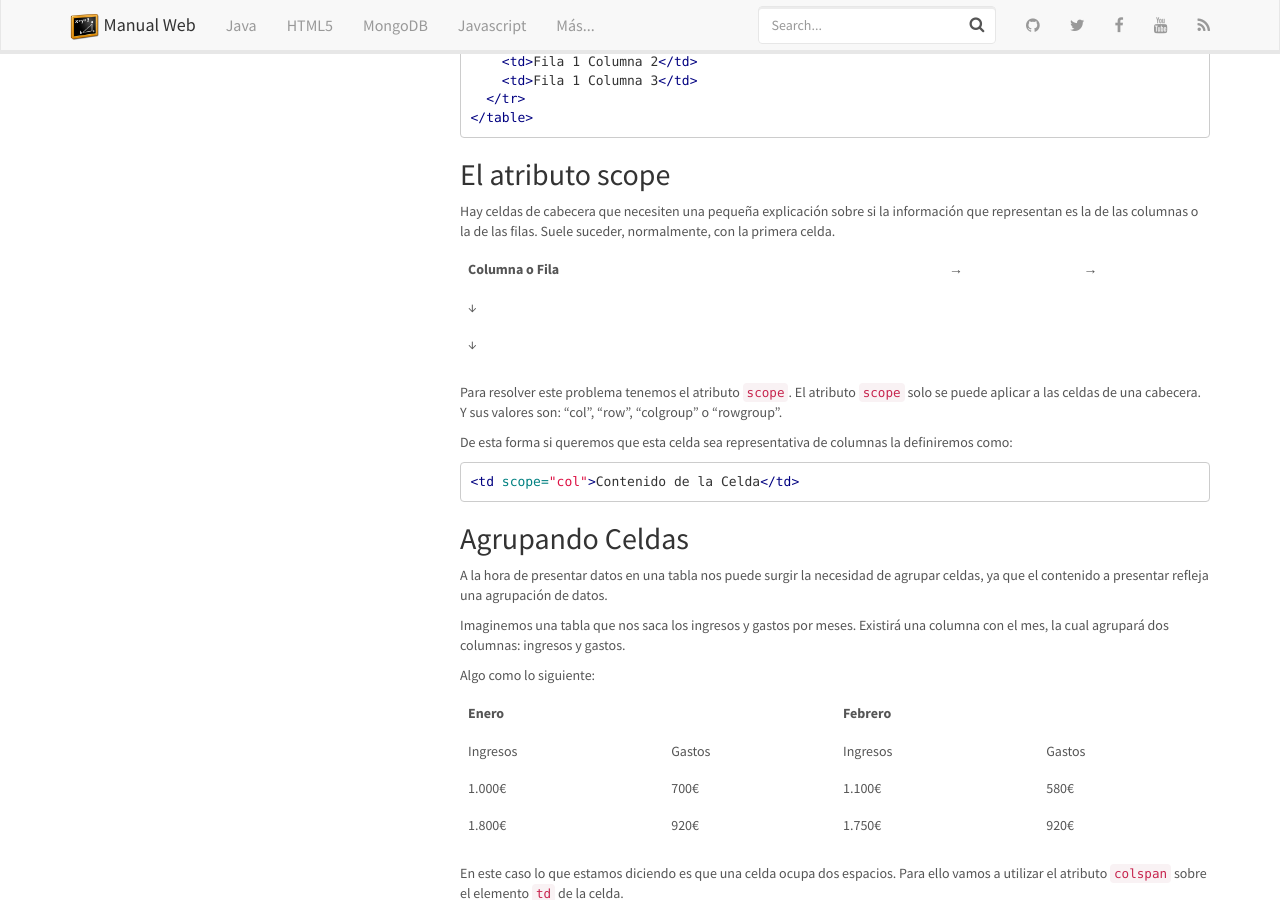
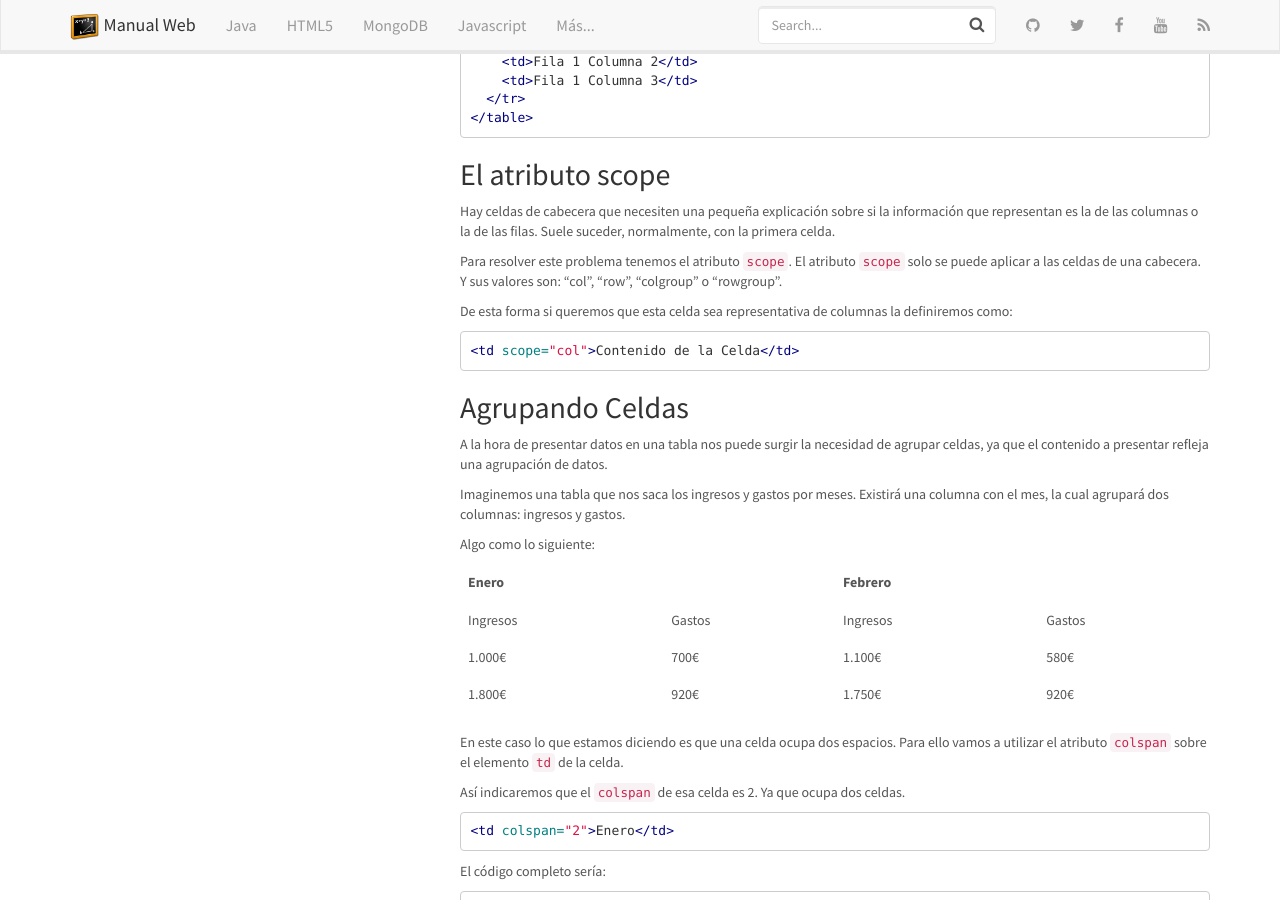
Before and after one commit to manualweb/manualweb, a Jekyll site: the page built from _html/tablas-basicas-html.md, in a window 1280 px wide and 900 px high, scrolled down 1299 px. Built offline with Jekyll 4.4.1, drawn with Linux system fonts in a browser that asks for light colours; nearby versions of some CDN libraries; comment, search, counter and statistics services are not loaded.

```diff
--- a/_html/tablas-basicas-html.md
+++ b/_html/tablas-basicas-html.md
@@ -94,12 +94,6 @@ Así, la cabecera de una tabla quedará de la siguiente forma:
 
 
 Hay celdas de cabecera que necesiten una pequeña explicación sobre si la información que representan es la de las columnas o la de las filas. Suele suceder, normalmente, con la primera celda.
-
-
-| Columna o Fila | → | → |
-| -------------- | - | - |
-| ↓              |   |   |
-| ↓              |   |   |
 
 
 Para resolver este problema tenemos el atributo [`scope`](https://w3api.com/HTML/th/scope/). El atributo [`scope`](https://w3api.com/HTML/th/scope/) solo se puede aplicar a las celdas de una cabecera. Y sus valores son: “col”, “row”, “colgroup” o “rowgroup”.
```
